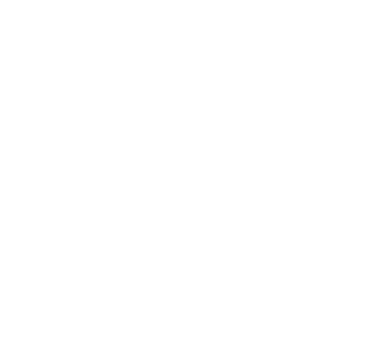
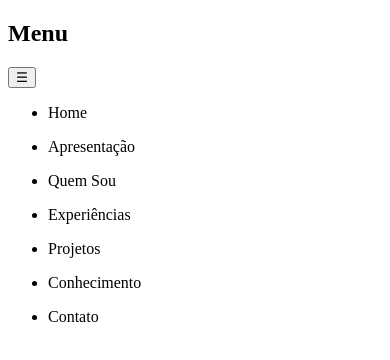
Before and after one commit to RicCost4/portfolio, a plain HTML site: page index.html in a window 390 px wide. Drawn offline with Linux system fonts and the light colour scheme.

Commit message:
Update html - 10/10
Menu Responsivo

```diff
--- a/index.html
+++ b/index.html
@@ -1,18 +1,48 @@
 <!DOCTYPE html>
 <html lang="pt-br">
+
 <head>
     <meta charset="UTF-8">
     <meta http-equiv="X-UA-Compatible" content="IE=edge">
     <meta name="viewport" content="width=device-width, initial-scale=1.0">
+    <link rel="stylesheet" href="css/style.css">
     <title>Richard</title>
-    <link rel="stylesheet" href="css/style.css">
 </head>
+
 <body>
     <header></header>
-    <nav></nav>
+    <nav>
+        <div class="logo">
+            <h1>Menu</h1>
+        </div>
+        <button>&#9776</button>
+        <ul>
+            <li>
+                <p>Home</p>
+            </li>
+            <li>
+                <p>Apresentação</p>
+            </li>
+            <li>
+                <p>Quem Sou</p>
+            </li>
+            <li>
+                <p>Experiências</p>
+            </li>
+            <li>
+                <p>Projetos</p>
+            </li>
+            <li>
+                <p>Conhecimento</p>
+            </li>
+            <li>
+                <p>Contato</p>
+            </li>
+        </ul>
+    </nav>
     <main></main>
-    <footer>
+    <footer></footer>
+    <script src="js/app.js"></script>
+</body>
 
-    </footer>
-</body>
 </html>
```
